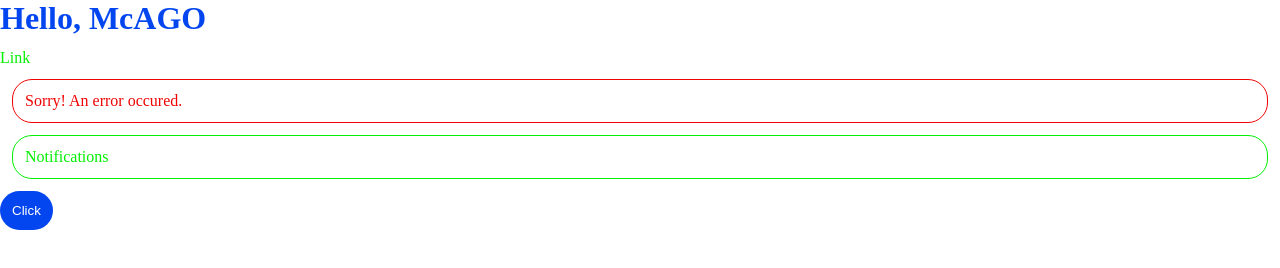
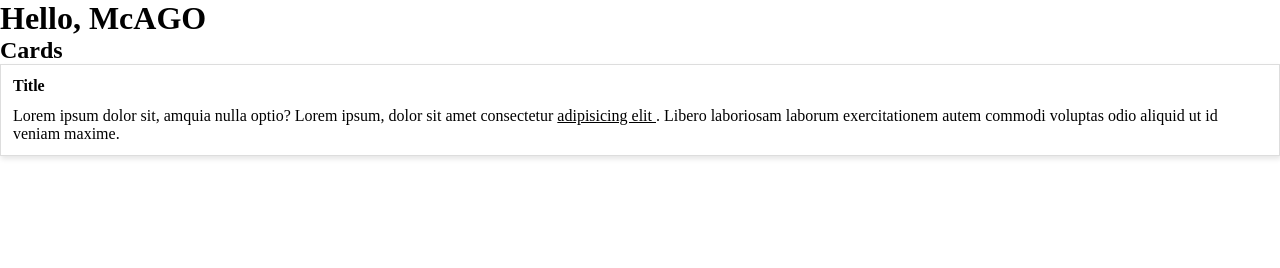
Before and after one commit to AGO-McAGO/1.compiling-sass, a website: page index.html in a window 1280 px wide. Drawn offline with Linux system fonts and the light colour scheme.

Commit message:
Nesting rules.

```diff
--- a/agoSASS/_base.scss
+++ b/agoSASS/_base.scss
@@ -1,9 +1,3 @@
-
-/*
-"_base.sccs" will not be compiled. Any SASS file starting with an underscore (i.e. "_") indicates that it should not be compile alongside the other SASS files.
-Most files starting with underscores are usually partials that are imported into the root SASS file (i.e. "index.scss").
-*/
-
 
 /* reset styles */
 * {
--- a/agoSASS/variables.scss
+++ b/agoSASS/_variables.scss
@@ -14,3 +14,11 @@ $base-margin: 0.75rem;
 // borders
 $base-border-thickness: 0.0625rem;
 $base-border-radius: 1.25rem;
+
+
+// box-shadow
+$base-box-shadow: 0.0625rem 0.1875rem 0.3125rem rgba(0,0,0,0.1);
+
+
+// font sizes
+$base-font-size: 1rem;
--- /dev/null
+++ b/agoSASS/components/_card.scss
@@ -0,0 +1,24 @@
+
+.card { // start card.
+    display: block;
+    padding: $base-padding;
+    border: $base-border-thickness groove #dddddd;
+    box-shadow: $base-box-shadow;
+
+    .card-title { // start card title.
+      font-size: $base-font-size;
+      padding-bottom: $base-padding;
+      font-weight: bold;
+    } // end card title.
+
+    .card-body { // start card body.
+      font-size: $base-font-size;
+
+      a {
+        text-decoration: underline;
+      }
+
+    } // end card body.
+
+
+  } // end card.
--- a/agoSASS/index.scss
+++ b/agoSASS/index.scss
@@ -1,14 +1,6 @@
-
-/*
-The order of importing files matter. Files that have other files depending on them should be imported first (i.e. at the top); like "variables" as seen here.
-A file depending on a value declared in another file must be below the file it is depending on.
-*/
 
 @import "variables"; // for variables and functions.
 @import "base"; // for base and layout.
 
-
-// to be defined later.
-@import "colours"; // colours.
-@import "components"; // components (buttons, cards, navbar, e.t.c).
-@import "utilities"; // utilities (margin, padding, opacity, e.t.c).
+// components (buttons, cards, navbar, e.t.c).
+@import "components/card";
--- a/gulpfile.js
+++ b/gulpfile.js
@@ -3,18 +3,13 @@ const { src, dest, watch, series } = require('gulp');
 const sass = require('gulp-sass')(require('sass'));
 
 function buildStyles() {
-  /*
-  asterics (i.e. "*") means look for any file with ".scss" extention and compile; multiple SASS files will be compiled.
-  "agoSASS/ ** /*" : this path means find any SASS file, or any subfolder with a SASS file inside the "agoSASS" folder and compile. "**" means subfolder.
-  */
   return src('agoSASS/**/*.scss')
     .pipe(sass())
     .pipe(dest('css'));
 }
 
 function watchTask() {
-  // the asterics (i.e. "*") means this function will watch multiple SASS files.
-  watch( ['agoSASS/**/*.scss'], buildStyles ); // to watch any/all SASS files inside the "agoSASS" folder.
+  watch( ['agoSASS/**/*.scss'], buildStyles );
 }
 
 exports.default = series( buildStyles , watchTask );
--- a/index.html
+++ b/index.html
@@ -11,13 +11,28 @@
 
   <h1> Hello, McAGO </h1>
 
-  <a href="#"> Link </a>
 
-  <p class="error"> Sorry! An error occured. </p>
+    <!-- colors -->
 
-  <p class="notification"> Notifications </p>
+    <!-- font sizes -->
 
-  <button> Click </button>
+    <!-- buttons -->
+
+    <!-- cards -->
+    <h2>Cards</h2>
+
+    <div class="card">
+      <h1 class="card-title"> Title </h1>
+      <p class="card-body">
+        Lorem ipsum dolor sit, amquia nulla optio? Lorem ipsum, dolor sit amet consectetur
+        <a href="#"> adipisicing elit </a>.
+        Libero laboriosam laborum exercitationem autem commodi voluptas odio aliquid ut  id veniam maxime.
+      </p>
+    </div>
+
+    <!-- grid system -->
+
+    <!-- utilities -->
 
 </body>
 </html>
```
Also changed, not shown: README.md, css/index.css.
